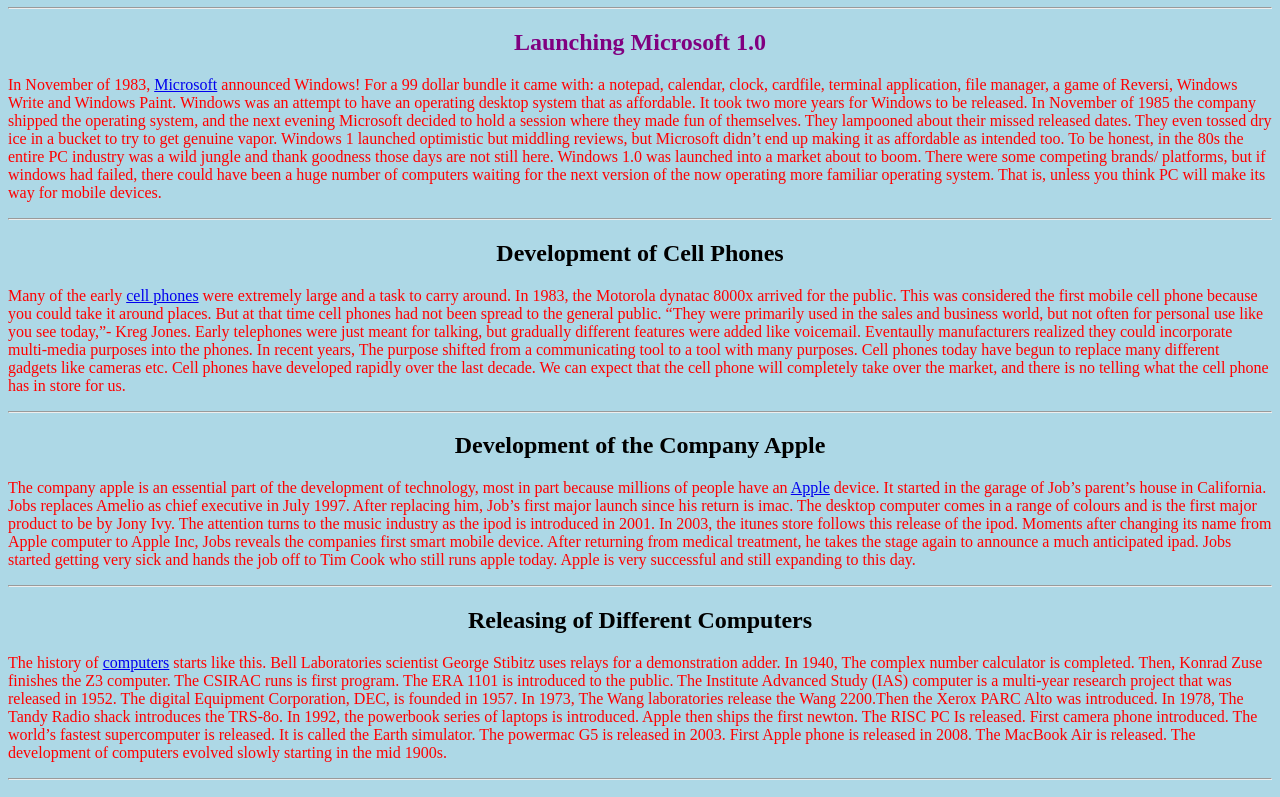
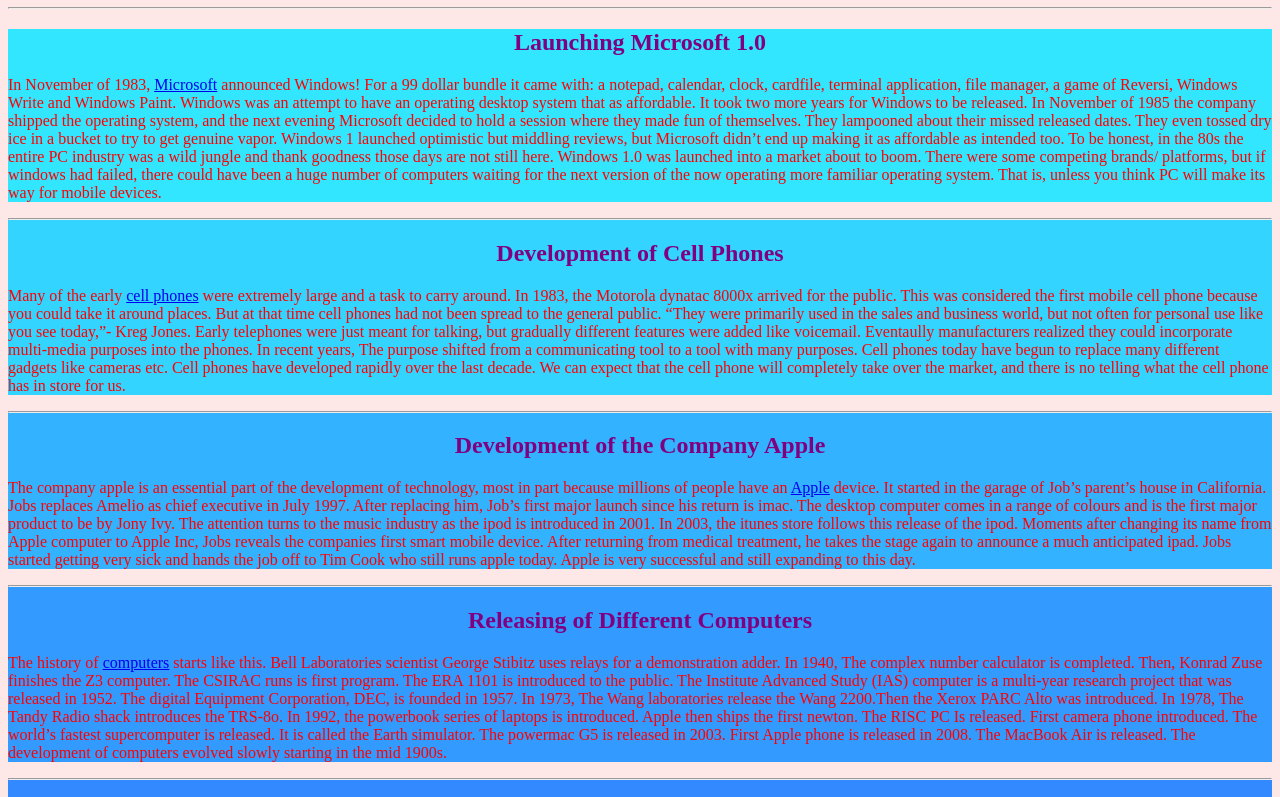
Before and after one commit to Ed563/Research-EH, a plain HTML site: page index.html in a window 1280 px wide. Shown: the part 73-870 px from the top of the page. Drawn offline with Linux system fonts and the light colour scheme.

Commit message:
Update styles.css

```diff
--- a/styles.css
+++ b/styles.css
@@ -1,5 +1,5 @@
 html {
-  background-color: lightblue;
+  background-color: #FEE7E7;
 }
 p {
     color:red;
@@ -10,9 +10,36 @@ h2 {
 h1 {
     text-align: center;
  }
-.main{
-  background-color: pink;
+.Launching{
+  color: purple;
 }
-.Launching{
-  color: purple
+.CellPhone{
+  color: purple;
 }
+.Apple{
+  color: purple;
+}
+.Computer{
+  color: purple;
+}
+.Televison{
+  color: purple;
+}
+h1{
+  color: lightblue
+}
+.LaunchingMain{
+  background-color: #33E6FF
+}
+.CellMain{
+  background-color: #33D4FF
+}
+.AppleMain{
+  background-color: #33B2FF
+}
+.ComputerMain{
+  background-color: #339AFF
+}
+.TelevisionMain{
+  background-color: #3389FF
+}
```
